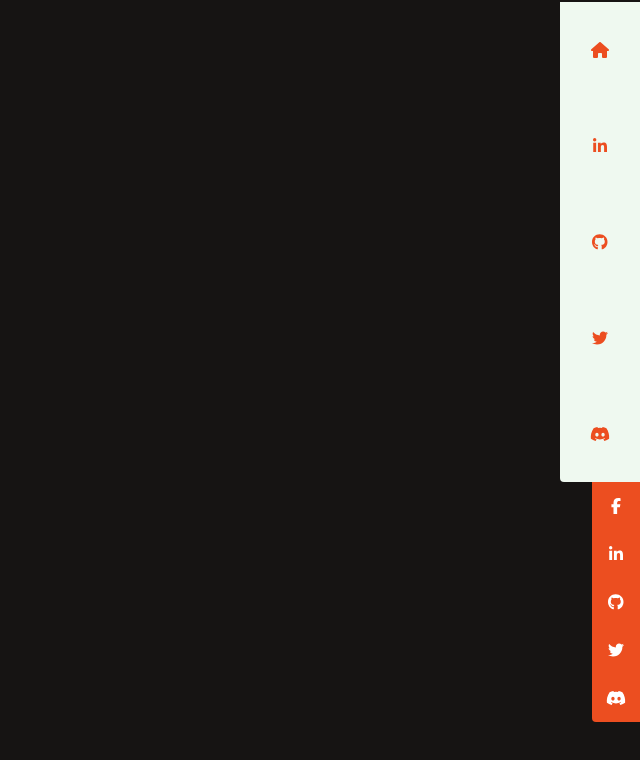
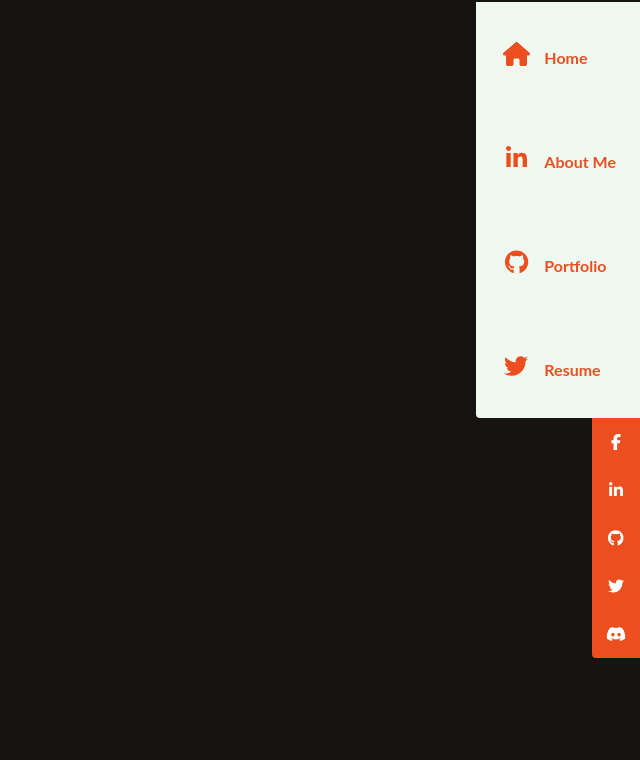
Before and after one commit to milwilczynski/kekAbout, a React (Vite) app: page / in a window 1280 px wide. Shown: the top 760 px of the page, without its empty margins (640-1280 px from the left). Built offline with nearby package versions, Linux system fonts and the light colour scheme.

Commit message:
major changes to main MainMenu

```diff
--- a/src/components/navigation/MainMenu.tsx
+++ b/src/components/navigation/MainMenu.tsx
@@ -1,7 +1,6 @@
 import React from 'react';
 import { FontAwesomeIcon } from '@fortawesome/react-fontawesome';
 import {
-  faDiscord,
   faGithub,
   faLinkedinIn,
   faTwitter,
@@ -14,20 +13,37 @@ interface MainMenuProps {}
 export function MainMenu(props: MainMenuProps) {
   return (
     <section className={styles.menu_holder}>
-      <div className={styles.menu_holder_icon}>
-        <FontAwesomeIcon icon={faHome} />
+      <div className={styles.menu_holder_row}>
+        <div className={styles.menu_holder_row_icon}>
+          <FontAwesomeIcon icon={faHome} />
+        </div>
+        <div className={styles.menu_holder_row_label}>
+          <span>Home</span>
+        </div>
       </div>
-      <div className={styles.menu_holder_icon}>
-        <FontAwesomeIcon icon={faLinkedinIn} />
+      <div className={styles.menu_holder_row}>
+        <div className={styles.menu_holder_row_icon}>
+          <FontAwesomeIcon icon={faLinkedinIn} />
+        </div>
+        <div className={styles.menu_holder_row_label}>
+          <span>About Me</span>
+        </div>
       </div>
-      <div className={styles.menu_holder_icon}>
-        <FontAwesomeIcon icon={faGithub} />
+      <div className={styles.menu_holder_row}>
+        <div className={styles.menu_holder_row_icon}>
+          <FontAwesomeIcon icon={faGithub} />
+        </div>
+        <div className={styles.menu_holder_row_label}>
+          <span>Portfolio</span>
+        </div>
       </div>
-      <div className={styles.menu_holder_icon}>
-        <FontAwesomeIcon icon={faTwitter} />
-      </div>
-      <div className={styles.menu_holder_icon}>
-        <FontAwesomeIcon icon={faDiscord} />
+      <div className={styles.menu_holder_row}>
+        <div className={styles.menu_holder_row_icon}>
+          <FontAwesomeIcon icon={faTwitter} />
+        </div>
+        <div className={styles.menu_holder_row_label}>
+          <span>Resume</span>
+        </div>
       </div>
     </section>
   );
--- a/src/components/navigation/navigation.module.scss
+++ b/src/components/navigation/navigation.module.scss
@@ -5,17 +5,21 @@
     @apply flex flex-col w-fit justify-center items-center;
     font-family: 'Lato', serif;
 
-    &_icon {
-      @apply flex w-full p-10 bg-white h-full justify-center align-middle text-orange;
-      width: 3rem;
-      transition: all 0.5s;
+    &_row {
+      @apply flex flex-row bg-white text-center w-full;
 
-      svg {
-        @apply self-center;
+      &_icon {
+        @apply flex w-full p-10 pr-7 text-2xl h-full justify-center align-middle text-orange;
+        width: 3rem;
+        transition: all 0.5s;
+
+        svg {
+          @apply self-center;
+        }
       }
 
-      &:last-child {
-        @apply rounded-bl;
+      &_label {
+        @apply flex text-orange items-center font-bold pr-6 pt-2;
       }
 
       &:hover {
@@ -25,6 +29,14 @@
         svg {
           @apply text-white;
         }
+
+        .menu_holder_row_label {
+          @apply text-white;
+        }
+      }
+
+      &:last-child {
+        @apply rounded-bl;
       }
     }
   }
```
